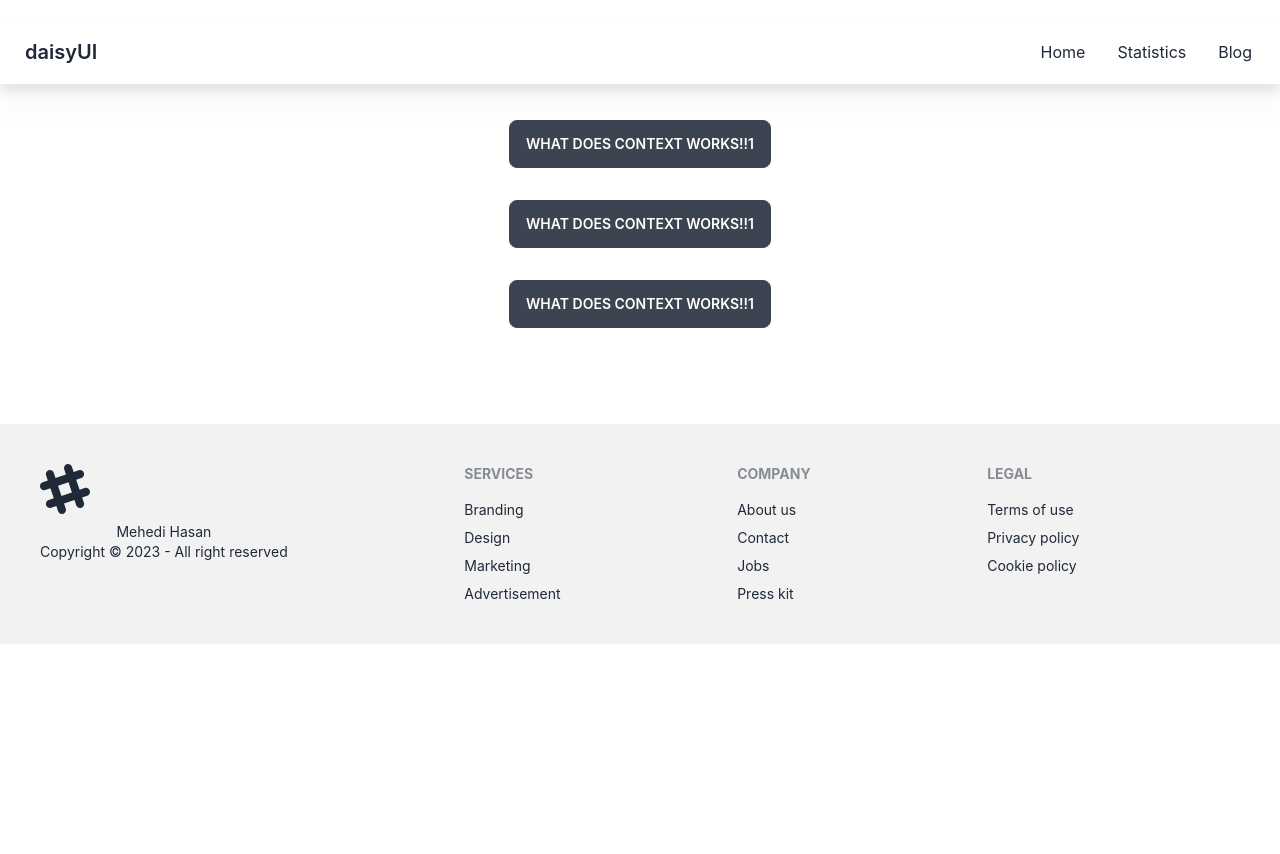
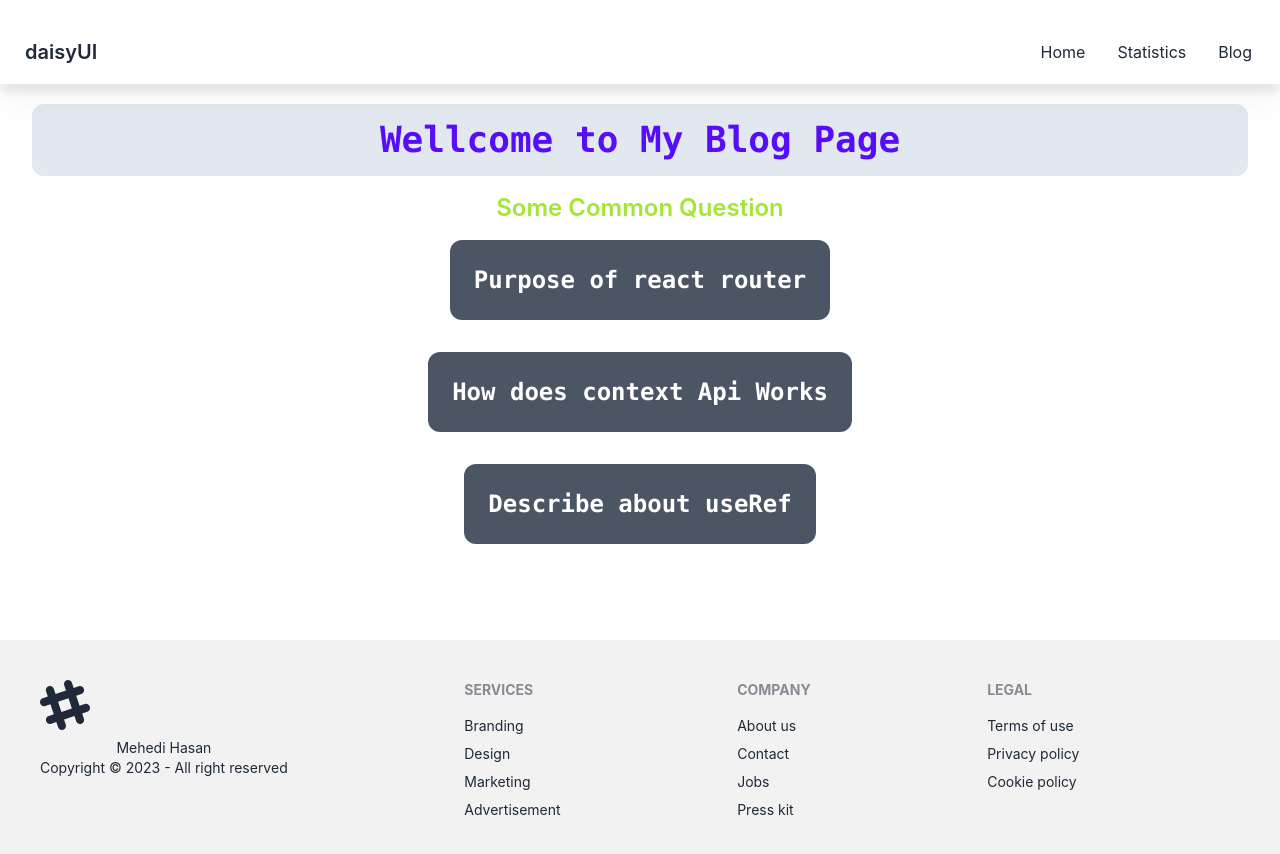
Before and after one commit to mehedihasan2061/Brain-test-assignment, a React (Create React App) app: page /blog in a window 1280 px wide. Shown: the top 854 px of the page. Before the commit the page ends 800 px from the top, so only its background shows below. Built offline with nearby package versions, Linux system fonts and the light colour scheme.

Commit message:
favicon added

```diff
--- a/package.json
+++ b/package.json
@@ -13,6 +13,7 @@
     "react-router-dom": "^6.10.0",
     "react-scripts": "5.0.1",
     "recharts": "^2.5.0",
+    "sweetalert2": "^11.7.3",
     "web-vitals": "^2.1.4"
   },
   "scripts": {
--- a/public/index.html
+++ b/public/index.html
@@ -24,7 +24,7 @@
       work correctly both with client-side routing and a non-root public URL.
       Learn how to configure a non-root public URL by running `npm run build`.
     -->
-    <title>React App</title>
+    <title>Quiz test App</title>
   </head>
   <body>
     <noscript>You need to enable JavaScript to run this app.</noscript>
--- a/src/components/Blog/Blog.js
+++ b/src/components/Blog/Blog.js
@@ -1,10 +1,51 @@
-import React from 'react';
+import React from "react";
+import Swal from "sweetalert2";
 
 const Blog = () => {
+  const blogquestions = [
+    {
+      id: 1,
+      ques: "Purpose of react router",
+      ans: "React Router is a JavaScript framework that lets us handle client and server-side routing in React applications. It enables the creation of single-page web or mobile apps that allow navigating without refreshing the page. It also allows us to use browser history features while preserving the right application view.",
+    },
+    {
+      id: 2,
+      ques: "How does context Api Works",
+      ans: "The Context API helps share data between components which you can't easily share with props, for example, complex data objects. React Context API provides a way to send data like userid, auth, and theme data through the component tree without sending any props manually at every level.",
+    },
+    {
+      id: 3,
+      ques: "Describe about useRef",
+      ans: "useRef is a hook introduced with other hooks in React version 16.8 and is mainly used for creating a reference of the DOM element or directly accessing it inside a functional component",
+    },
+  ];
+  const handleQuestion = ({ ques, ans }) => {
+    Swal.fire({
+      title: `Question:${ques}`,
+      text: `Answer: ${ans}`,
+    });
+  };
   return (
     <div>
+      <h2 className="m-8 bg-slate-200 p-4 rounded-xl text-primary font-bold text-4xl font-mono my-4">
+        Wellcome to My Blog Page
+      </h2>
+      <h2 className="font-semibold text-lime-400 text-2xl">Some Common Question</h2>
+      <div>
+        {blogquestions.map((blogquestion) => (
+          <div key={blogquestion.id}>
+            <button
+              className="text-2xl font-mono font-bold m-4 bg-gray-600 p-6 rounded-xl text-white"
+              onClick={() => handleQuestion(blogquestion)}
+            >
+              {blogquestion.ques}
+            </button>
+          </div>
+        ))}
+      </div>
+
       {/* The button to open modal */}
-        <label htmlFor="my-modal-3" className="btn m-4">
+      {/* <label htmlFor="my-modal-3" className="btn m-4">
         <h2>What does context Works!!1</h2>
       </label>
       <br />
@@ -14,10 +55,10 @@ const Blog = () => {
       <br />
       <label htmlFor="my-modal-3" className="btn m-4">
         <h2>What does context Works!!1</h2>
-        </label>
+      </label> */}
 
       {/* Put this part before </body> tag */}
-        <input type="checkbox" id="my-modal-3" className="modal-toggle" />
+      {/* <input type="checkbox" id="my-modal-3" className="modal-toggle" />
       <div className="modal">
         <div className="modal-box relative">
           <label
@@ -30,18 +71,16 @@ const Blog = () => {
             Congratulations random Internet user!
           </h3>
           <p className="py-4">
-              You've been selected for a chance to get one year of subscription
-              to use Wikipedia for free!
+            You've been selected for a chance to get one year of subscription to
+            use Wikipedia for free!
           </p>
-            <h3 className="text-lg font-bold">
-              Congratulations
-            </h3>
+          <h3 className="text-lg font-bold">Congratulations</h3>
           <p className="py-4">
-              You've been selected for a chance to get one year of subscription
-              to use Wikipedia for free!
+            You've been selected for a chance to get one year of subscription to
+            use Wikipedia for free!
           </p>
         </div>
-        </div>
+      </div> */}
     </div>
   );
 };
--- a/src/components/Home/Home.js
+++ b/src/components/Home/Home.js
@@ -11,23 +11,23 @@ const Home = () => {
 
     return (
       <div>
-        <div className="grid grid-cols-2 items-center">
+        <div className="grid lg:grid-cols-2 md:grid-cols-1 sm:grid-cols-1 items-center">
           <div className="m-8">
             <h2 className="font-mono text-4xl font-extrabold my-2 text-orange-600/75">
               Wellcome to Quiz Episod !!!
             </h2>
-            <h2 className='text-lg italic font-sans'>
+            <h2 className="text-lg italic font-sans">
               There are some quiz questions that need to be answered. Each
               question is numbered one,One quiz mark will be deducted for each
               wrong mark!!!
             </h2>
           </div>
-          <div className="w-">
+          <div className="">
             <Lottie animationData={Data} loop={true}></Lottie>
           </div>
         </div>
 
-        <div className="grid grid-cols-4 gap-5 m-5 ">
+        <div className="grid lg:grid-cols-4 md:grid-cols-2 sm:grid-cols-1 gap-5 m-5 ">
           {topics.map((topic) => (
             <Topics key={topic.id} quiz={topic}></Topics>
           ))}
--- a/src/components/Quiz/Quiz.js
+++ b/src/components/Quiz/Quiz.js
@@ -5,7 +5,8 @@ import QuizOption from '../QuizOption/QuizOption';
 const Quiz = () => {
     const quiz = useLoaderData();
     const items = quiz.data
-    const { name, questions,total } = items;
+  const { name, questions, total } = items;
+  // console.log(items);
 
     return (
       <div>
@@ -17,7 +18,7 @@ const Quiz = () => {
         </div>
 
         {questions.map((totalquiz) => (
-          <QuizOption totalquiz={totalquiz}></QuizOption>
+          <QuizOption key={totalquiz.id} totalquiz={totalquiz}></QuizOption>
         ))}
       </div>
     );
--- a/src/components/QuizOption/QuizOption.js
+++ b/src/components/QuizOption/QuizOption.js
@@ -1,18 +1,43 @@
-import React from 'react';
-import TotalQuiz from '../TotalQuiz/TotalQuiz';
+import React, { useState } from "react";
+import TotalQuiz from "../TotalQuiz/TotalQuiz";
 
 const QuizOption = ({ totalquiz }) => {
-  const { options, question } = totalquiz;
+  const { options, question, correctAnswer } = totalquiz;
+  // console.log(correctAnswer);
+
+  // const [correct, setCorrect] = useState([])
+
+  const handleQuiz = ({ correctAnswer }) => {
+    console.log('clicked',correctAnswer);
+  }
 
 
-  // console.log(totalquiz);
+
+
 
   return (
     <div className='border-2 solid m-5 p-8 rounded-xl drop-shadow-xl hover:drop-shadow-xl"'>
-      <h2 className="text-2xl font-bold m-4 font-sans "><span className='bg-rose-400 text-white p-2 rounded-xl'>Question:</span> {question}</h2>
+      <h2
+        className="text-2xl font-bold m-4 font-sans "
+        dangerouslySetInnerHTML={{ __html: question }}
+      >
+        {/* <span className="bg-rose-400 text-white p-2 rounded-xl"
+
+        >
+          Question:
+        </span> */}
+        {/* <span className="bg-rose-400 text-white p-2 rounded-xl">Question: */}
+
+        {/* {question} */}
+      </h2>
+
       <div className="grid grid-cols-2 ">
         {options.map((totaloption) => (
-          <TotalQuiz totaloption={totaloption}></TotalQuiz>
+          <TotalQuiz
+            key={totaloption.id}
+            totaloption={totaloption}
+            handleQuiz={handleQuiz}
+          ></TotalQuiz>
         ))}
       </div>
     </div>
--- a/src/components/TotalQuiz/TotalQuiz.js
+++ b/src/components/TotalQuiz/TotalQuiz.js
@@ -1,12 +1,12 @@
 import React from 'react';
 
-const TotalQuiz = ({ totaloption }) => {
-    console.log(totaloption);
-    return (
-      <div className="m-4 p-4 rounded-xl bg-white hover:bg-violet-700 text-black hover:text-white font-semibold active:bg-violet-800 focus:outline-none focus:ring focus:ring-violet-500 hover:font-bold hover:italic cursor-pointer ...">
-        <h2>{totaloption}</h2>
-      </div>
-    );
+const TotalQuiz = ({ totaloption, handleQuiz }) => {
+  return (
+    <div className="m-4 p-4 rounded-xl bg-white hover:bg-violet-700 text-black hover:text-white font-semibold active:bg-violet-800 focus:outline-none focus:ring focus:ring-violet-500 hover:font-bold hover:italic cursor-pointer ...">
+
+      <h2 onClick={handleQuiz}>{totaloption}</h2>
+    </div>
+  );
 };
 
 export default TotalQuiz;
```
Also changed, not shown: 2 other files (tests, documents, lock files or other folders). Lines whose indentation alone changed are shown as unchanged.
